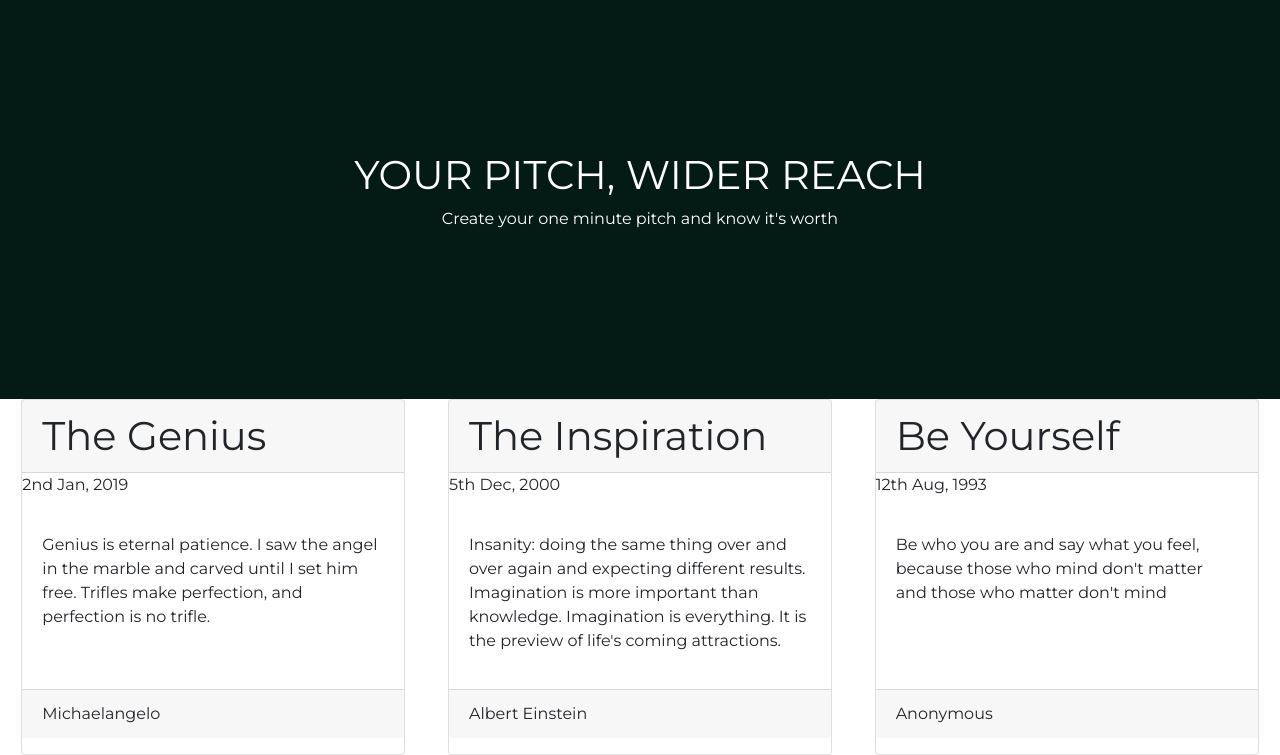
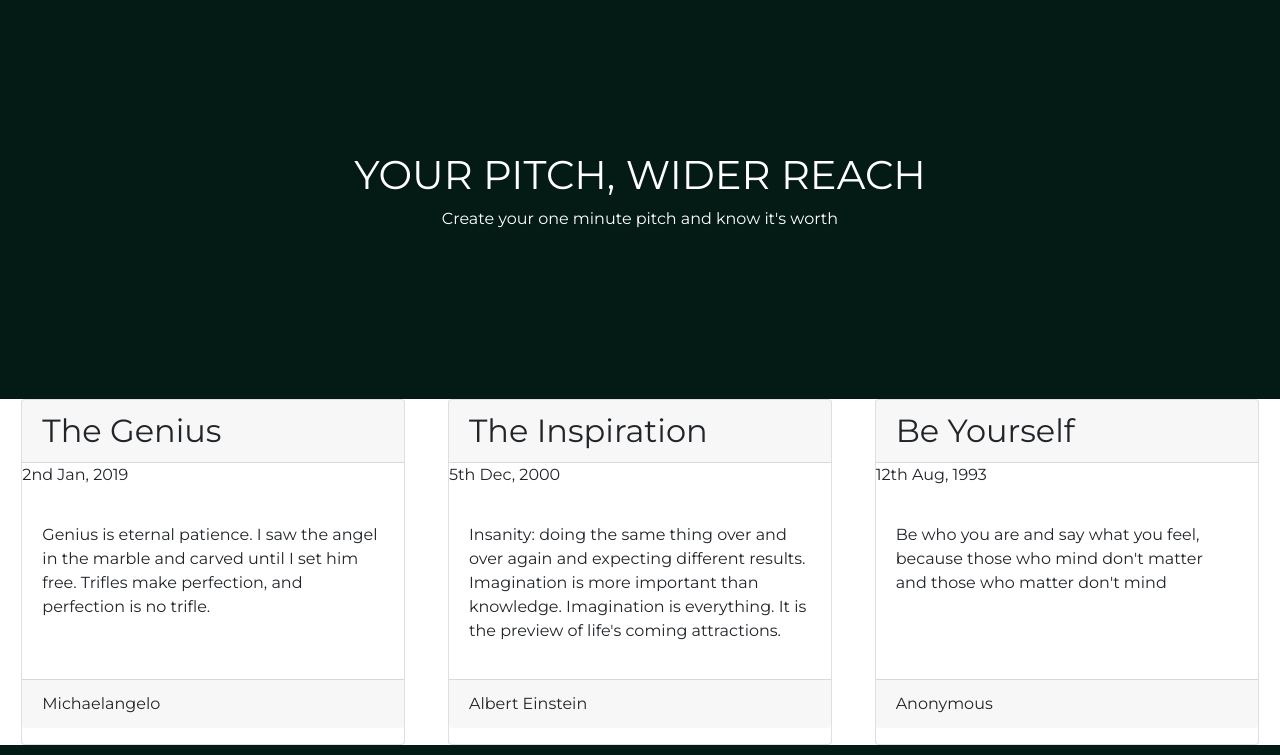
Before and after one commit to Mantongash/pitcher, a Flask app: page / in a window 1280 px wide. Shown: the part 57-812 px from the top of the page. Run offline with Flask 2, Linux system fonts and the light colour scheme; some libraries are stand-ins or nearby versions.

Commit message:
Converted the posts h1 to h2

```diff
--- a/templates/home.html
+++ b/templates/home.html
@@ -7,7 +7,7 @@
   <div class="content">
     {% for post in posts %}
     <div class="posts card">
-      <h1 class="card-header">{{post.title}}</h1>
+      <h2 class="card-header">{{post.title}}</h2>
       <p>{{post.date}}</p>
       <p class="card-body">{{post.pitch}}</p>
       <p class="card-footer">{{post.author}}</p>
```
